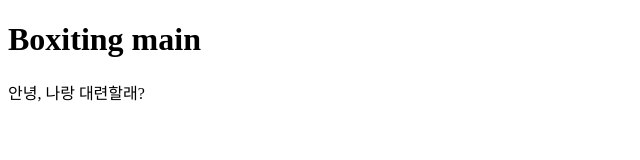
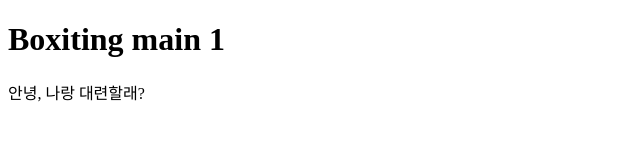
Before and after one commit to leech1541/boxiting, a plain HTML site: page index.html in a window 1280 px wide. Shown: the full height of the page, 0-640 px from the left. Drawn offline with Linux system fonts and the light colour scheme.

Commit message:
메인 페이지 생성2

```diff
--- a/index.html
+++ b/index.html
@@ -7,7 +7,7 @@
     <title>Document</title>
 </head>
 <body>
-    <h1>Boxiting main</h1>
+    <h1>Boxiting main 1</h1>
     <div>안녕, 나랑 대련할래?</div>
 </body>
 </html>
```
